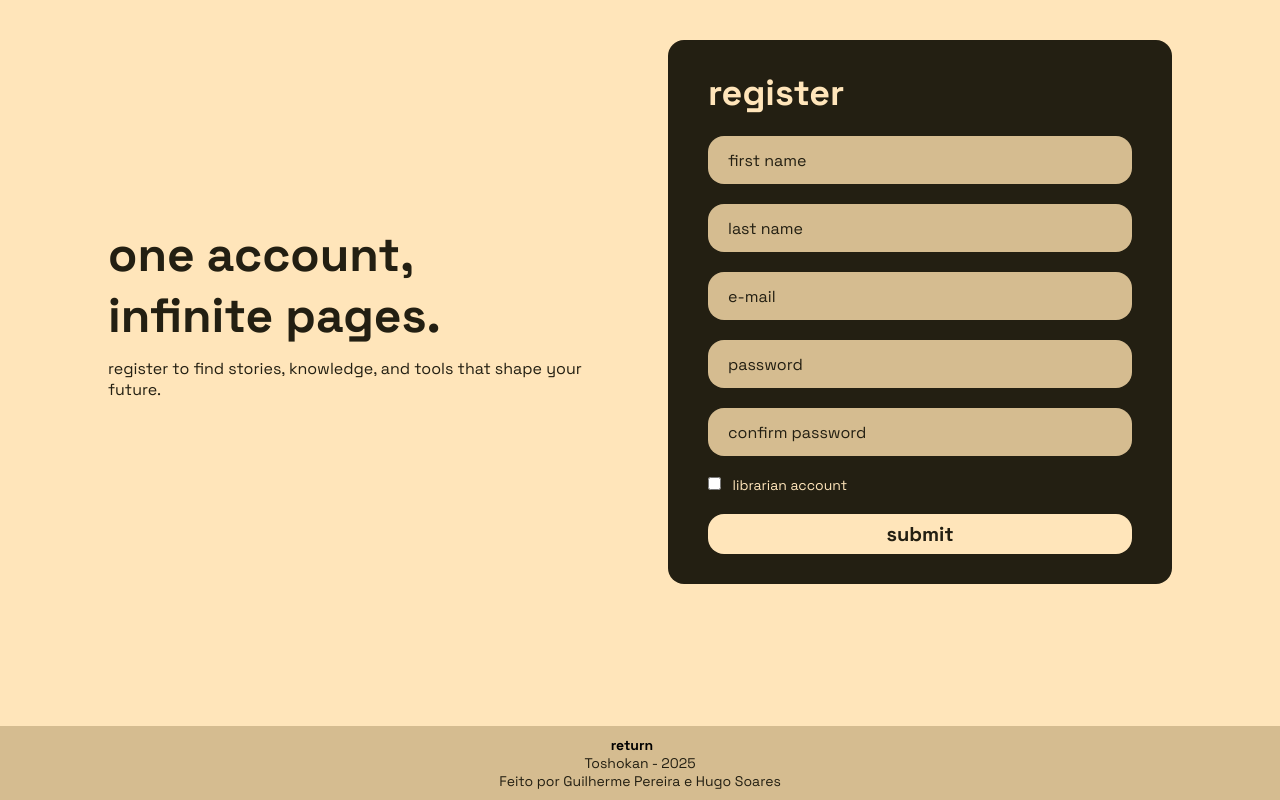
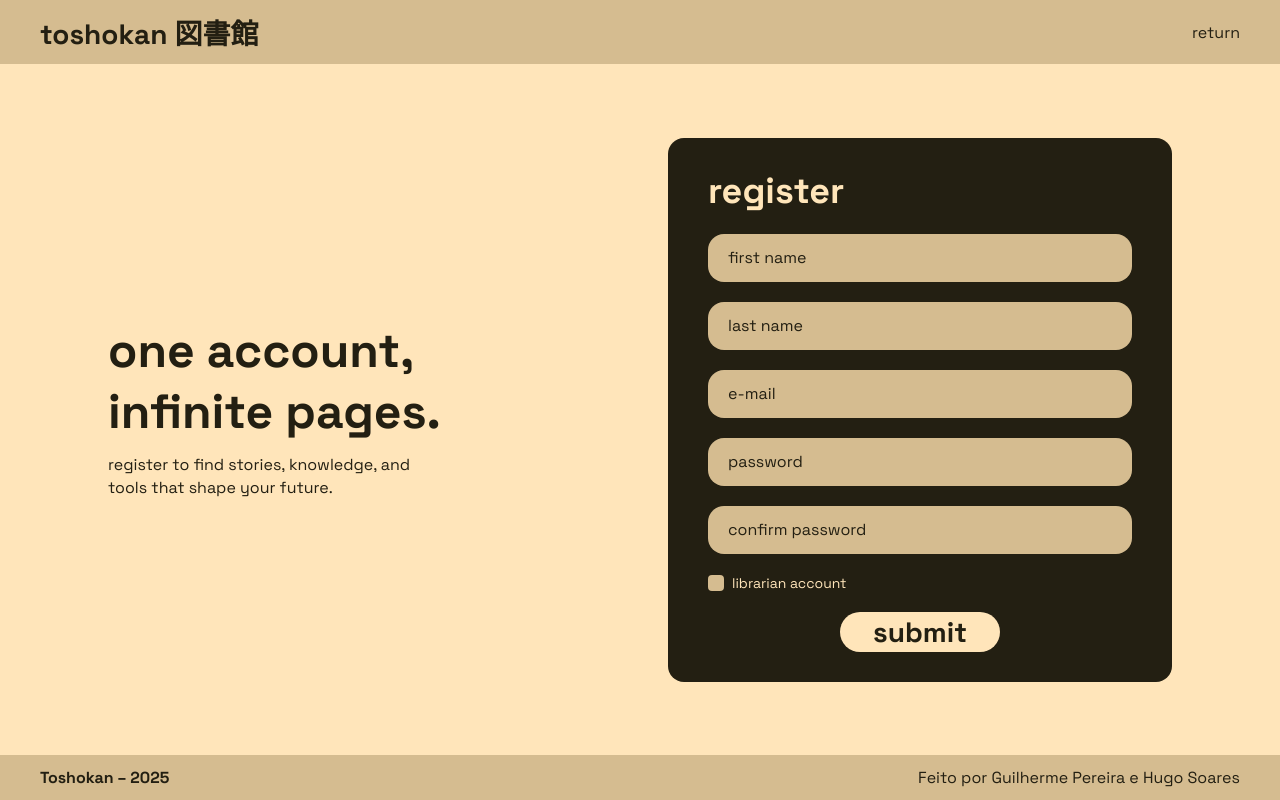
Before and after one commit to hhsoares/toshokan, a Flask app: page /register in a window 1280 px wide. Run offline with Flask 3, Linux system fonts and the light colour scheme; some libraries are stand-ins or nearby versions.

Commit message:
fixed register page

```diff
--- a/app/static/css/registerStyle.css
+++ b/app/static/css/registerStyle.css
@@ -1,3 +1,6 @@
+/* 1) Reset & font */
+@import url('https://fonts.googleapis.com/css2?family=Space+Grotesk:wght@400;500;700&display=swap');
+
 * {
   margin: 0;
   padding: 0;
@@ -5,57 +8,83 @@
   font-family: 'Space Grotesk', Arial, Helvetica, sans-serif;
 }
 
+/* 2) Page layout */
 body {
-  background: #FFE5BA;
-  min-height: 100vh;
   display: flex;
   flex-direction: column;
+  min-height: 100vh;
+  background: #ffe5ba;
   justify-content: space-between;
 }
 
+/* 3) Header */
+header {
+  background-color: #D5BC90;
+  display: flex;
+  justify-content: space-between;
+  align-items: center;
+  padding: 12px 40px;
+  color: #231F12;
+}
+header .logo {
+  font-size: 28px;
+  font-weight: 700;
+  color: #231F12;
+  text-decoration: none;
+}
+header .return {
+  font-size: 16px;
+  font-weight: normal;
+  color: #231F12;
+  text-decoration: none;
+}
+header .return:hover {
+  text-decoration: underline;
+}
+
+/* 4) Main container */
 .container {
   display: flex;
+  align-items: center;
   justify-content: center;
-  align-items: center;
+  flex: 1;
   padding: 40px 80px;
+  gap: 60px;
 }
 
+/* 4a) Left welcome text */
 .welcome-text {
   flex: 1;
+  max-width: 500px;
   color: #231F12;
-  font-size: 18px;
-  max-width: 500px;
 }
-
 .welcome-text h1 {
   font-size: 48px;
   margin-bottom: 12px;
 }
-
 .welcome-text p {
   font-size: 16px;
-  color: #231F12;
+  line-height: 1.4;
 }
 
+/* 4b) Right form wrapper */
 .wrapper {
   width: 504px;
   background: #231F12;
   color: #FFE5BA;
   border-radius: 16px;
   padding: 30px 40px;
-  margin-left: 60px;
 }
-
 .wrapper h1 {
   font-size: 36px;
   margin-bottom: 20px;
 }
 
+/* 5) Inputs */
 .input-box {
   width: 100%;
   margin-bottom: 20px;
 }
-
 .input-box input {
   width: 100%;
   height: 48px;
@@ -67,50 +96,85 @@ body {
   color: #231F12;
   padding: 0 20px;
 }
-
 .input-box input::placeholder {
   color: #231F12;
 }
 
+/* 6) Librarian checkbox wrapper */
 .checkbox-area {
   display: flex;
   align-items: center;
   font-size: 14px;
   margin-bottom: 20px;
 }
-
-.checkbox-area input {
-  accent-color: #D5BC90;
-  margin-right: 8px;
+/* 6a) center text beside custom box */
+.checkbox-area label {
+  display: inline-flex;
+  align-items: center;
+  gap: 8px;
 }
 
+/* 6b) override native box and inject tan + checkmark */
+.checkbox-area input[type="checkbox"] {
+  -webkit-appearance: none;
+  appearance: none;
+
+  width: 16px;
+  height: 16px;
+  margin: 0;
+  vertical-align: middle;
+  position: relative;
+  cursor: pointer;
+
+  background-color: #D5BC90;
+  border: 2px solid #D5BC90;
+  border-radius: 4px;
+}
+.checkbox-area input[type="checkbox"]:checked::after {
+  content: "";
+  position: absolute;
+  top: 50%;
+  left: 50%;
+  width: 4px;
+  height: 8px;
+  border: solid #231F12;
+  border-width: 0 2px 2px 0;
+  transform: translate(-50%, -50%) rotate(45deg);
+}
+
+/* 7) Submit button */
 .btn {
-  width: 100%;
-  height: 40px;
+  width: 10rem;
+  height: 2.5rem;
   background: #FFE5BA;
   border: none;
-  border-radius: 16px;
-  font-size: 20px;
+  border-radius: 999px;
+  font-size: 1.75rem;
   font-weight: 600;
   color: #231F12;
   cursor: pointer;
+  display: block;
+  margin: 0 auto;
+  transition: transform 0.2s ease;
+}
+.btn:hover {
+  transform: scale(1.05);
 }
 
+/* 8) Footer */
 footer {
-  text-align: center;
   background: #D5BC90;
+  display: flex;
+  justify-content: space-between;
+  align-items: center;
+  padding: 12px 40px;
+  font-size: 14px;
   color: #231F12;
-  padding: 10px;
-  font-size: 14px;
 }
-
-footer a {
-  color: #000000;
-  font-weight: 600;
-  text-decoration: none;
-  margin-right: 16px;
+footer .version {
+  font-weight: bold;
+  font-size: 16px;
 }
-
-footer a:hover {
-  text-decoration: underline;
+footer .authors {
+  font-size: 1rem;
 }
--- a/app/templates/register.html
+++ b/app/templates/register.html
@@ -1,48 +1,53 @@
 <!DOCTYPE html>
 <html lang="en">
 <head>
-  <meta charset="UTF-8">
-  <meta name="viewport" content="width=device-width, initial-scale=1.0">
-  <title>Register</title>
+  <meta charset="UTF-8" />
+  <meta name="viewport" content="width=device-width, initial-scale=1.0"/>
+  <title>Register – Toshokan 図書館</title>
 
+  <!-- combined CSS -->
   <link rel="stylesheet" href="{{ url_for('static', filename='css/registerStyle.css') }}">
   <link href="https://fonts.googleapis.com/css2?family=Space+Grotesk:wght@400;500;700&display=swap" rel="stylesheet">
 </head>
+<body>
+  <!-- HEADER -->
+  <header>
+    <a href="/" class="logo">toshokan 図書館</a>
+    <a href="/" class="return">return</a>
+  </header>
 
-<body>
   <div id="app" class="container">
+    <!-- left side “one account…” text -->
     <div class="welcome-text">
       <h1>one account,<br>infinite pages.</h1>
-      <p>register to find stories, knowledge, and tools that shape your future.</p>
+      <p>register to find stories, knowledge, and<br>
+         tools that shape your future.</p>
     </div>
 
+    <!-- right side form -->
     <div class="wrapper">
       <form @submit.prevent="registerUser">
         <h1>register</h1>
 
         <div class="input-box">
-          <input type="text" placeholder="first name" required v-model="first_name">
+          <input type="text" placeholder="first name" required v-model="first_name" />
         </div>
-
         <div class="input-box">
-          <input type="text" placeholder="last name" required v-model="last_name">
+          <input type="text" placeholder="last name" required v-model="last_name" />
         </div>
-
         <div class="input-box">
-          <input type="email" placeholder="e-mail" required v-model="email">
+          <input type="email" placeholder="e-mail" required v-model="email" />
         </div>
-
         <div class="input-box">
-          <input type="password" placeholder="password" required v-model="password">
+          <input type="password" placeholder="password" required v-model="password" />
         </div>
-
         <div class="input-box">
-          <input type="password" placeholder="confirm password" required v-model="confirm_password">
+          <input type="password" placeholder="confirm password" required v-model="confirm_password" />
         </div>
 
         <div class="checkbox-area">
           <label>
-            <input type="checkbox" v-model="is_librarian">
+            <input type="checkbox" v-model="is_librarian" />
             librarian account
           </label>
         </div>
@@ -52,12 +57,13 @@
     </div>
   </div>
 
+  <!-- FOOTER -->
   <footer>
-    <a href="{{ url_for('login') }}">return</a>
-    <p>Toshokan - 2025</p>
-    <p>Feito por Guilherme Pereira e Hugo Soares</p>
+    <p class="version">Toshokan – 2025</p>
+    <p class="authors">Feito por Guilherme Pereira e Hugo Soares</p>
   </footer>
 
+  <!-- Vue + your registration logic -->
   <script src="https://unpkg.com/vue@3/dist/vue.global.prod.js"></script>
   <script src="{{ url_for('static', filename='js/register.js') }}"></script>
 </body>
```
Also changed, not shown: app/static/css/loginStyle.css (+7 -0 lines).
